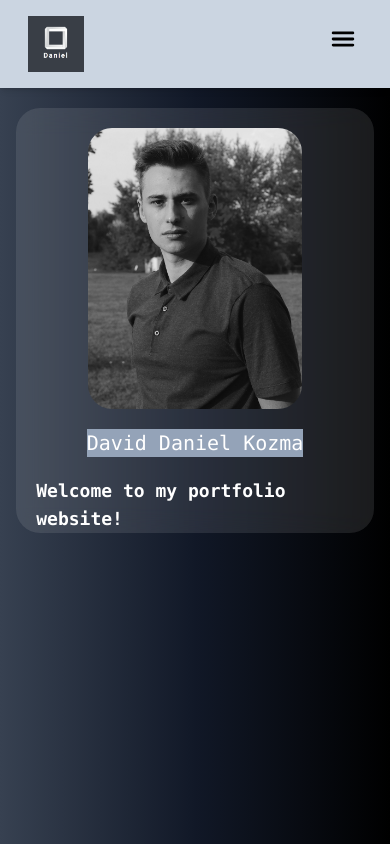
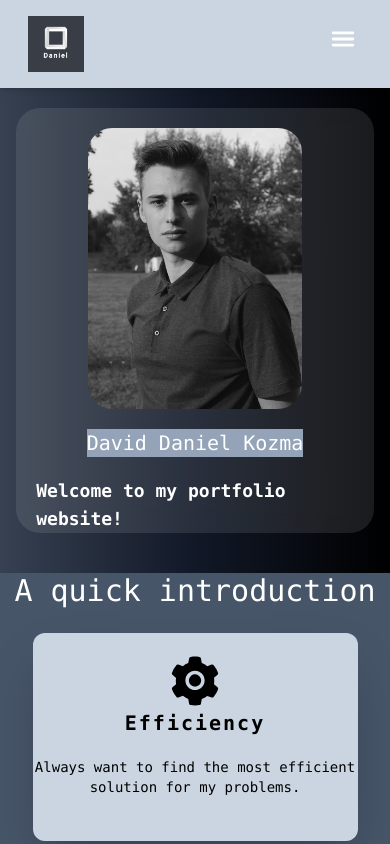
Before and after one commit to kukac001/my_portfolio_v2, a React (Create React App) app: page / in a window 390 px wide. Built offline with nearby package versions, Linux system fonts and the light colour scheme.

Commit message:
Profile done

```diff
--- a/package.json
+++ b/package.json
@@ -8,6 +8,7 @@
     "@testing-library/user-event": "^13.5.0",
     "react": "^17.0.2",
     "react-dom": "^17.0.2",
+    "react-icons": "^4.3.1",
     "react-parallax-tilt": "^1.6.3",
     "react-scripts": "^5.0.0",
     "react-typical": "^0.1.3",
--- a/src/components/Navbar.js
+++ b/src/components/Navbar.js
@@ -9,7 +9,7 @@ const Navbar = () =>{
     ];
     let [open,setOpen]=useState(false);
   return (
-    <div className='shadow-md w-full top-0 left-0 bg-slate-300'>
+    <div className='shadow-md w-full top-0 left-0 bg-slate-300 text-white'>
       <div className='md:flex items-center justify-between py-4 md:px-10 px-7'>
       <div className='font-bold text-2xl cursor-pointer flex items-center font-[Poppins]
       text-gray-800'>
@@ -20,7 +20,7 @@ const Navbar = () =>{
       <ion-icon name={open ? 'close':'menu'}></ion-icon>
       </div>
 
-      <ul className={`mr-6 md:flex md:items-center  bg-slate-400 md:pb-0 pb-12 absolute md:static md:z-auto z-[1] left-0 w-full md:w-auto md:pl-0 pl-9 transition-all duration-500 ease-in ${open ? 'top-20 ':'top-[-490px]'}`}>
+      <ul className={`mr-6 md:flex md:items-center  bg-slate-600 md:pb-0 pb-12 absolute md:static md:z-auto z-[1] left-0 w-full md:w-auto md:pl-0 pl-9 transition-all duration-500 ease-in ${open ? 'top-20 ':'top-[-490px]'}`}>
         {
           Links.map((link)=>(
             <li key={link.name} className='md:ml-8 text-xl md:my-0 my-7'>
--- a/src/components/Profile.js
+++ b/src/components/Profile.js
@@ -1,8 +1,58 @@
+import { AiFillSetting } from 'react-icons/ai';
+import { AiFillWechat } from 'react-icons/ai';
+import { AiFillSliders } from 'react-icons/ai';
+import { AiFillUnlock } from 'react-icons/ai';
+
 const Profile = () => {
     return (
-        <div className="mt-96 text-white" id="profile">
-            <h1>asd</h1>
-            <p>asd</p>
+        <div className='bg-slate-600 mt-10 text-white font-mono text-center'>
+            <h1 className="text-3xl mb-5">A quick introduction</h1>
+        <div className="flex justify-center flex-col sm:flex-row items-center" id="profile">
+            <div className="m-1 h-52 w-10/12 flex flex-col bg-slate-300 text-black rounded-xl items-center shadow-2xl mb-5 sm:w-4/12">
+                <div className="mt-5">
+                    <AiFillSetting size={56}/>
+                </div>
+                <div>
+                    <h1 className="text-xl font-black tracking-widest lg:text-3xl">Efficiency</h1>
+                </div>
+                <div>
+                    <p className="text-sm mt-5 lg:text-lg">Always want to find the most efficient solution for my problems.</p>
+                </div>
+            </div>
+            <div className="m-1 h-52 w-10/12 flex flex-col bg-slate-300 text-black rounded-xl items-center shadow-2xl mb-5 sm:w-4/12">
+            <div className="mt-5">
+                    <AiFillWechat size={56}/>
+                </div>
+                <div>
+                    <h1 className="text-xl font-black tracking-widest lg:text-3xl">Beloved</h1>
+                </div>
+                <div>
+                    <p className="text-sm mt-5 lg:text-lg">Spending quality times with my loved ones. asdasdasdasdasdasd</p>
+                </div>
+            </div>
+            <div className="m-1 h-52 w-10/12 flex flex-col bg-slate-300 text-black rounded-xl items-center shadow-2xl mb-5 sm:w-4/12">
+            <div className="mt-5">
+                    <AiFillSliders size={56}/>
+                </div>
+                <div>
+                    <h1 className="text-xl font-black tracking-widest lg:text-3xl">Investment</h1>
+                </div>
+                <div>
+                    <p className="text-sm mt-5 lg:text-lg">Investing in myself, also in crypto, stocks and commodities.</p>
+                </div>
+            </div>
+            <div className="m-1 h-52 w-10/12 flex flex-col bg-slate-300 text-black rounded-xl items-center shadow-2xl mb-5 sm:w-4/12">
+            <div className="mt-5">
+                    <AiFillUnlock size={56}/>
+                </div>
+                <div>
+                    <h1 className="text-xl font-black tracking-widest lg:text-3xl">Health</h1>
+                </div>
+                <div>
+                    <p className="text-sm mt-5 lg:text-lg">Maintaining my health, both physically and mentally.</p>
+                </div>
+            </div>
+        </div>
         </div>
     );
 }
```
Also changed, not shown: src/App.css (line endings or trailing spaces), 1 other file (tests, documents, lock files or other folders).
